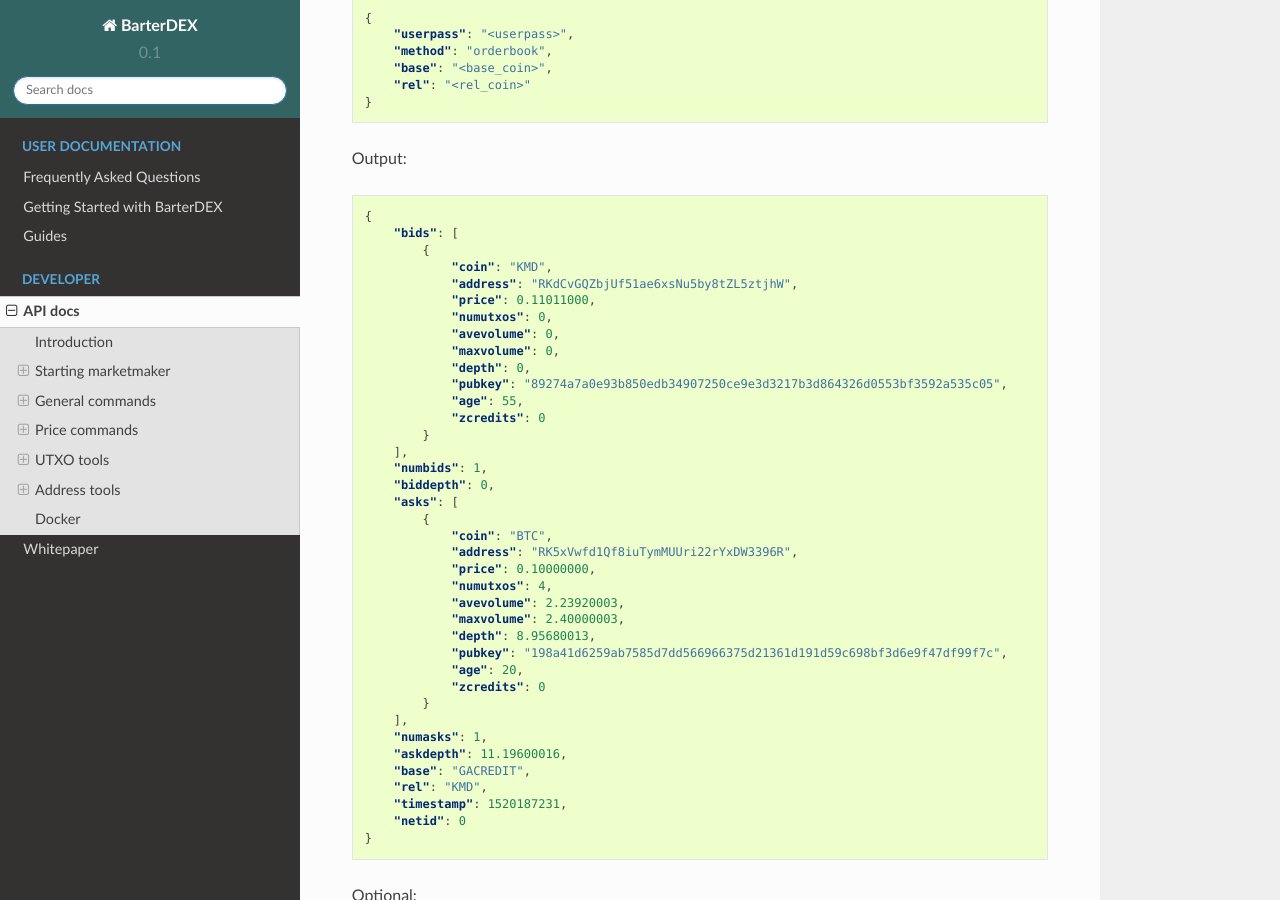
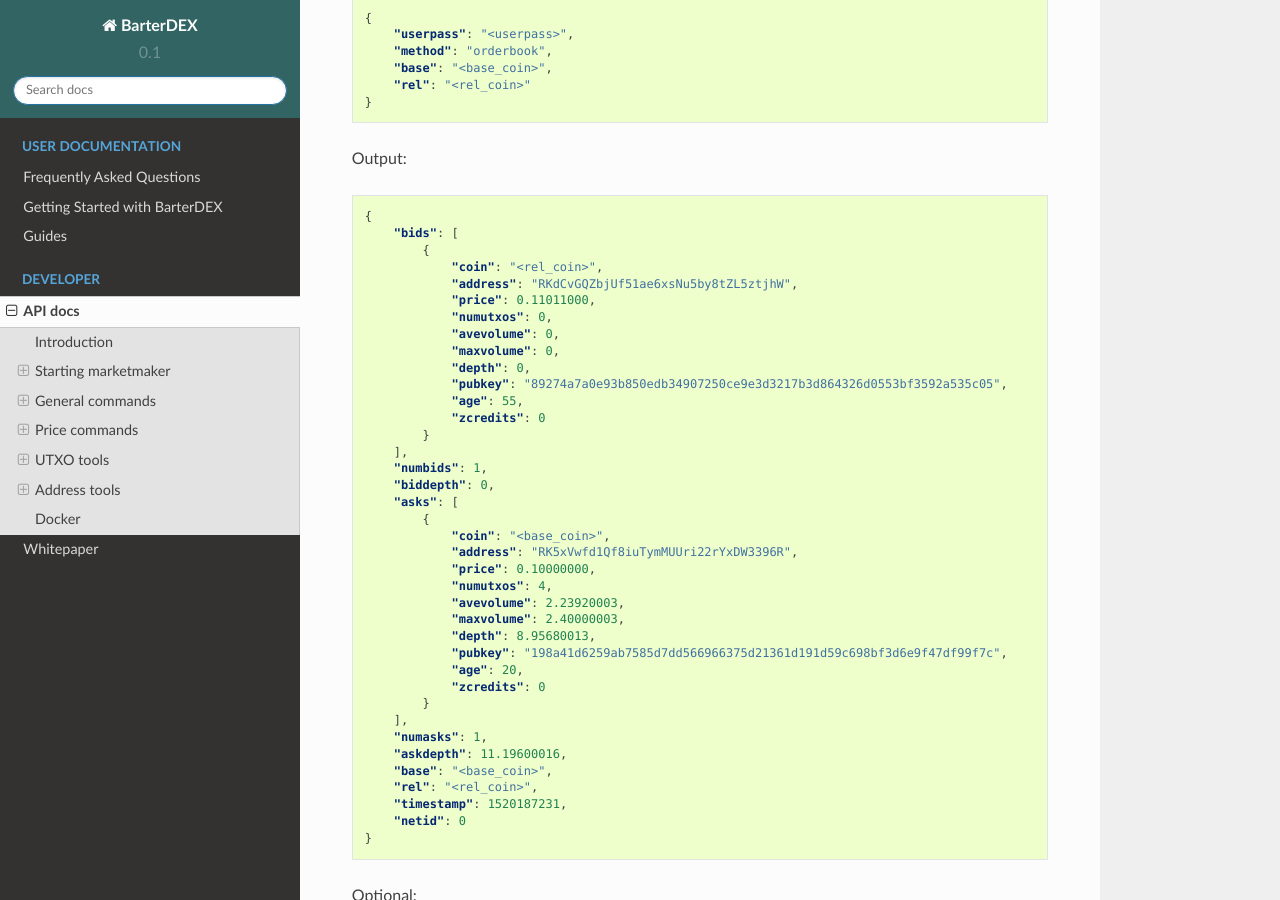
Before and after one commit to jorian/barterdexdocs, a Sphinx documentation site: the page built from docs/source/api.rst, in a window 1280 px wide and 900 px high, scrolled down 3810 px. Built offline with Sphinx 7.4.7 and the Read the Docs theme 2.0.0, drawn with Linux system fonts in a browser that asks for light colours.

Commit message:
orderbook output

```diff
--- a/docs/source/api.rst
+++ b/docs/source/api.rst
@@ -148,7 +148,7 @@
     {
         "bids": [
             {
-                "coin": "KMD",
+                "coin": "<rel_coin>",
                 "address": "RKdCvGQZbjUf51ae6xsNu5by8tZL5ztjhW",
                 "price": 0.11011000,
                 "numutxos": 0,
@@ -164,7 +164,7 @@
         "biddepth": 0,
         "asks": [
             {
-                "coin": "BTC",
+                "coin": "<base_coin>",
                 "address": "RK5xVwfd1Qf8iuTymMUUri22rYxDW3396R",
                 "price": 0.10000000,
                 "numutxos": 4,
@@ -178,8 +178,8 @@
         ],
         "numasks": 1,
         "askdepth": 11.19600016,
-        "base": "GACREDIT",
-        "rel": "KMD",
+        "base": "<base_coin>",
+        "rel": "<rel_coin>",
         "timestamp": 1520187231,
         "netid": 0
     }
```
